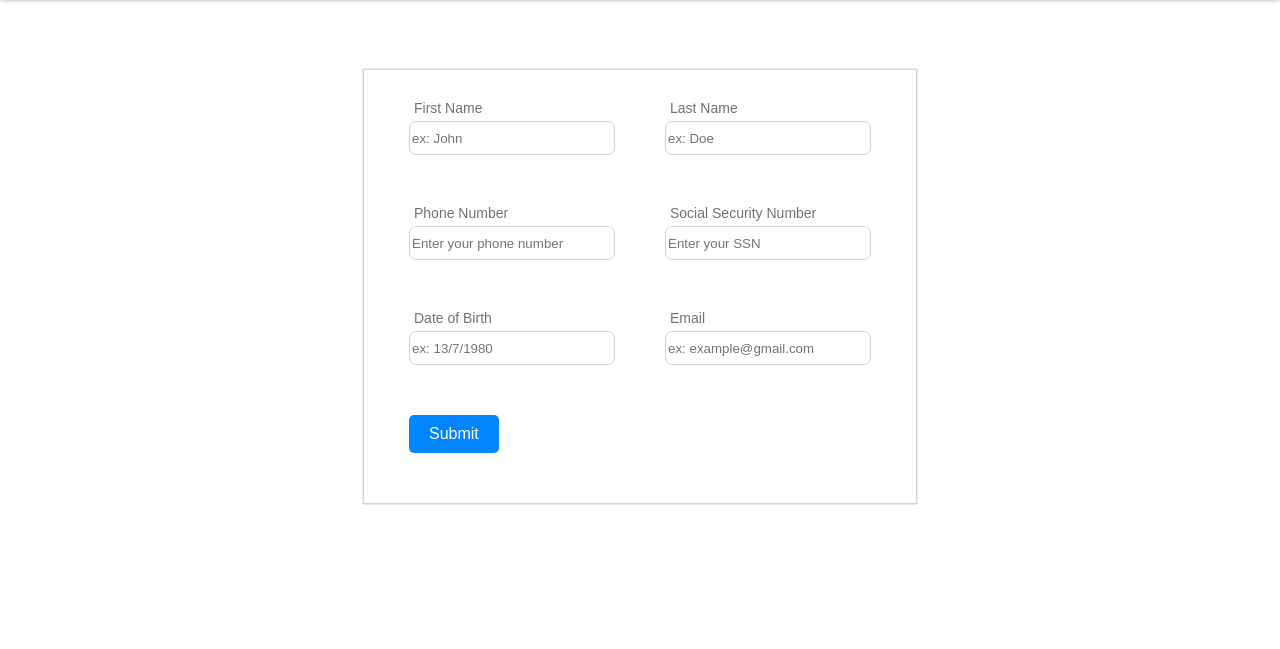
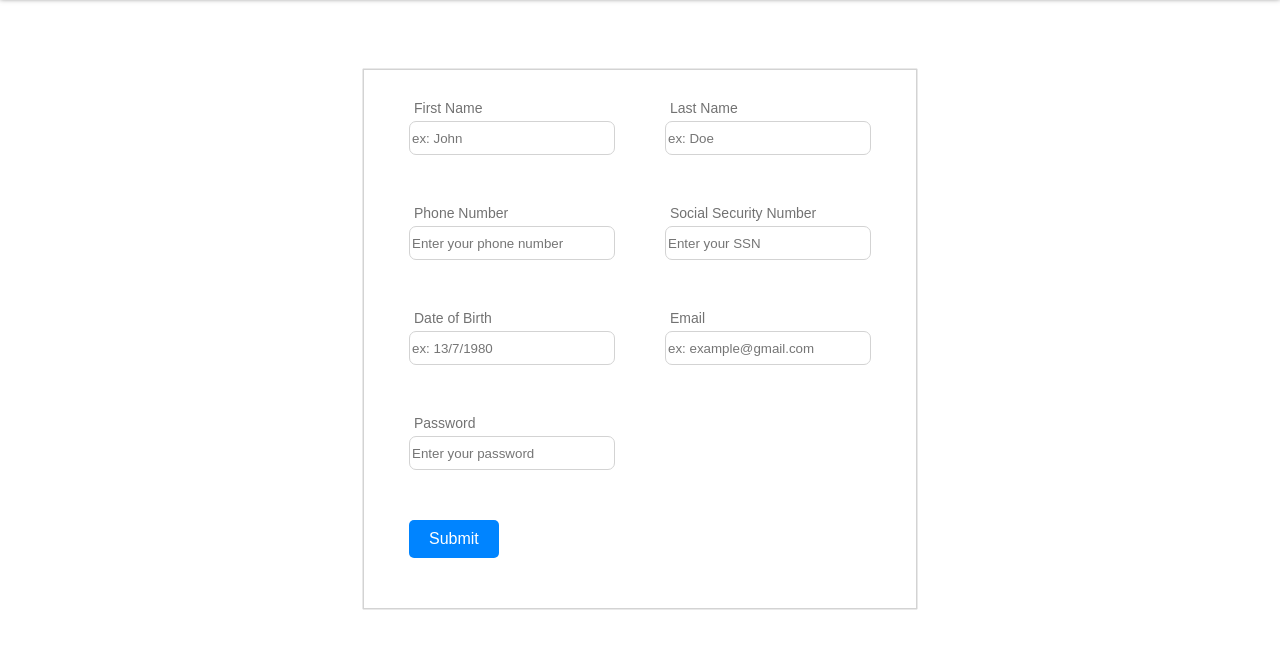
Before and after one commit to ZiadAlKhozamy/WebAssignment, a plain HTML site: page SignIn.html in a window 1280 px wide. Shown: the part 91-740 px from the top of the page. Drawn offline with Linux system fonts and the light colour scheme.

Commit message:
Update SignIn.html

```diff
--- a/SignIn.html
+++ b/SignIn.html
@@ -127,6 +127,12 @@
           </div>
         </div>
         <div class="sec">
+          <div class="quest">
+            <label class="prompt">Password</label>
+            <input class="txtinp" type="text" placeholder="Enter your password">
+          </div>
+        </div>
+        <div class="sec">
         <submit id="sbmt">Submit</submit>
         </div>
       </form>
```
